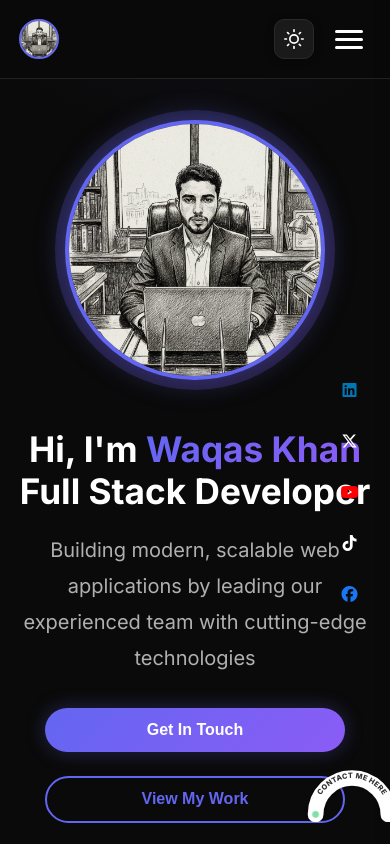
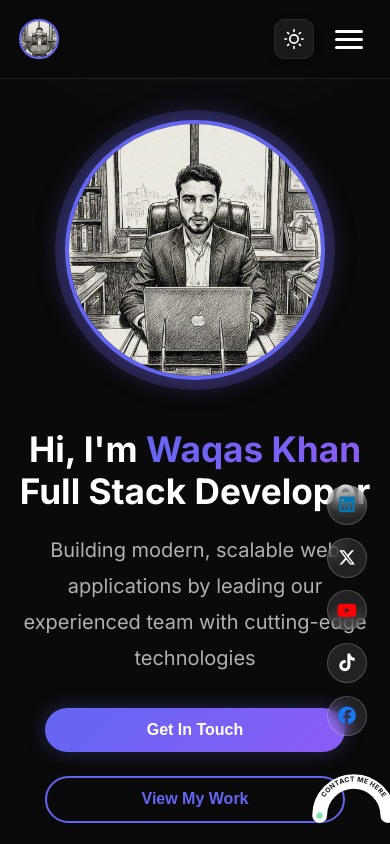
Before and after one commit to waqas84251/waqasthefullstackdeveloper, a React (Vite) app: page / in a window 390 px wide. Shown: the top 844 px of the page. Built offline with nearby package versions, Linux system fonts and the light colour scheme.

Commit message:
fix(mobile): enforce social sidebar visibility and stacking above chat widget - resolves overlapping and cut-off issues

```diff
--- a/src/index.css
+++ b/src/index.css
@@ -438,19 +438,15 @@ p {
   display: flex;
   flex-direction: column;
   gap: 1rem;
-  z-index: 1000;
+  z-index: 10000;
+  /* Above Crisp to allow stacking */
   background: transparent;
-  /* Fully transparent */
   padding: 1.2rem 0.6rem;
   border-radius: 16px;
   border: none;
-  /* Removed border */
   backdrop-filter: none;
-  /* Removed blur to see content clearly */
   box-shadow: none;
-  /* Removed shadow of the container */
   transition: all var(--transition-normal);
-  z-index: 3000;
 }
 
 /* --- Clean Modern Chat Widget (Vector Style) --- */
@@ -593,19 +589,14 @@ p {
   transform: scale(0.8) translateY(20px);
 }
 
-@media (max-width: 768px) {
-  .premium-contact-wrapper {
-    right: 15px;
-    bottom: 15px;
-    transform: scale(0.8);
-  }
-}
-
+/* Desktop Only: Hidden State (Collapses sidebar when menu is open) */
+@media (min-width: 769px) {
   .social-sidebar.hidden {
     opacity: 0;
     visibility: hidden;
     transform: translateY(-50%) translateX(20px);
   }
+}
 
 .social-sidebar a {
   width: 44px;
@@ -613,14 +604,17 @@ p {
   display: flex;
   align-items: center;
   justify-content: center;
-  border-radius: 8px;
-  /* Rectangular shape */
+  border-radius: 50%;
+  /* Circular for better mobile look */
   color: var(--text-secondary);
   text-decoration: none;
   font-size: 1.3rem;
   transition: all 0.4s cubic-bezier(0.175, 0.885, 0.32, 1.275);
-  background: transparent;
-  border: none;
+  background: rgba(255, 255, 255, 0.05);
+  /* Subtle background */
+  border: 1px solid rgba(255, 255, 255, 0.1);
+  backdrop-filter: blur(10px);
+  /* Glass effect */
 }
 
 /* Social Brand Colors - Sidebar */
@@ -3309,7 +3303,9 @@ p {
   .hero-text h1 {
     font-size: 1.8rem;
   }
-}/* ===================================
+}
+
+/* ===================================
    COMPREHENSIVE RESPONSIVE BREAKPOINTS
    Added: 2026-01-14 - Full Device Coverage
    =================================== */
@@ -3345,6 +3341,12 @@ p {
     width: 32px;
     height: 32px;
     font-size: 0.9rem;
+  }
+
+  .social-sidebar {
+    bottom: 85px;
+    /* Closer to Crisp on small screens */
+    gap: 0.6rem;
   }
 
   .premium-contact-wrapper {
@@ -3553,4 +3555,64 @@ p {
     background: white;
     color: black;
   }
-}
+}/* ===================================
+   FINAL MOBILE UI OVERRIDES (2026-01-14)
+   =================================== */
+
+@media (max-width: 768px) {
+
+    /* Social Sidebar: Always Visible & Stacked above Crisp */
+    .social-sidebar {
+        position: fixed !important;
+        right: 15px !important;
+        bottom: 100px !important;
+        /* Stacked above Crisp */
+        top: auto !important;
+        transform: none !important;
+        display: flex !important;
+        flex-direction: column !important;
+        gap: 0.8rem !important;
+        opacity: 1 !important;
+        visibility: visible !important;
+        z-index: 10000 !important;
+        background: transparent !important;
+        padding: 0.5rem !important;
+        width: auto !important;
+    }
+
+    /* Force Links to be Visible & Styled */
+    .social-sidebar a {
+        width: 40px !important;
+        height: 40px !important;
+        font-size: 1.1rem !important;
+        border-radius: 50% !important;
+        background: rgba(255, 255, 255, 0.1) !important;
+        border: 1px solid rgba(255, 255, 255, 0.2) !important;
+        backdrop-filter: blur(8px) !important;
+        display: flex !important;
+        align-items: center !important;
+        justify-content: center !important;
+        transform: none !important;
+        margin: 0 !important;
+    }
+
+    /* Remove Desktop Hover Shift on Mobile */
+    .social-sidebar a:hover {
+        transform: scale(1.05) !important;
+    }
+}
+
+/* Extra Small Devices Adjustment */
+@media (max-width: 360px) {
+    .social-sidebar {
+        bottom: 90px !important;
+        right: 10px !important;
+        gap: 0.6rem !important;
+    }
+
+    .social-sidebar a {
+        width: 34px !important;
+        height: 34px !important;
+        font-size: 0.9rem !important;
+    }
+}
```
Lines whose indentation alone changed are shown as unchanged.
